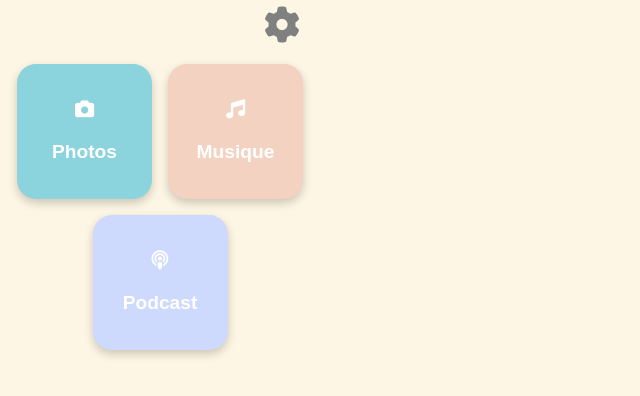
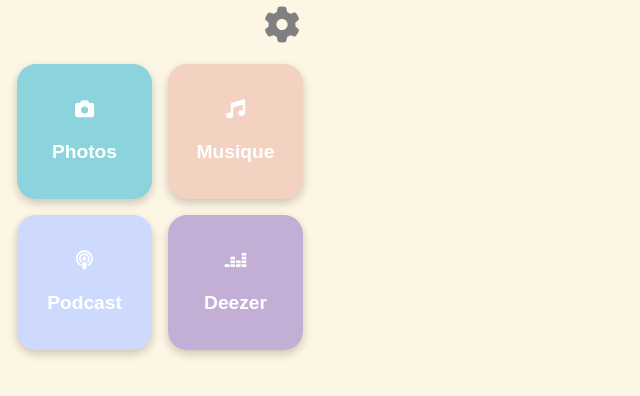
Before and after one commit to Norton-breman/karadoc_kiosk, a Flask app: page / in a window 1280 px wide. Shown: the top 396 px of the page, without its empty margins (0-640 px from the left). Run offline with Flask 3, Linux system fonts and the light colour scheme; parts of the project's set-up code (start-up, migrations or seed data) failed here and were passed over.

Commit message:
add deezer card

```diff
--- a/app.py
+++ b/app.py
@@ -40,6 +40,10 @@
 @app.route('/')
 def index():
     return render_template('index.html')
+
+@app.route('/deezer')
+def deezer():
+    return render_template('deezer.html')
 
 @app.route('/parameters')
 def parametres():
--- a/templates/index.html
+++ b/templates/index.html
@@ -12,6 +12,9 @@
     <a href="{{ url_for('categorie', nom='podcast') }}" class="card root" style="background-color:#cddafd">
         <i class="fas fa-podcast"></i><br>Podcast
     </a>
+    <a href="{{ url_for('deezer') }}" class="card root" style="background-color:#c3aed6">
+        <i class="fab fa-deezer"></i><br>Deezer
+    </a>
   </div>
 
 {% endblock %}
```
